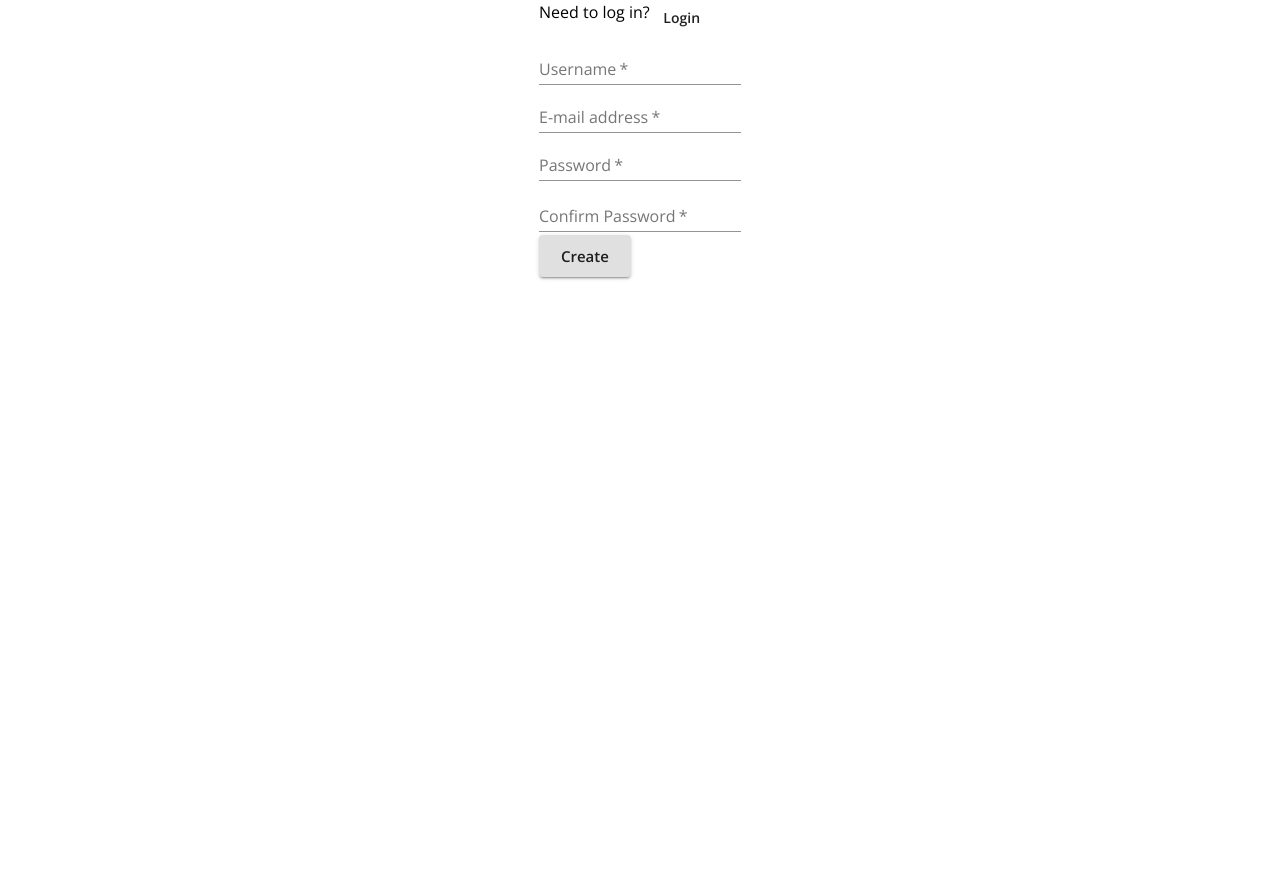
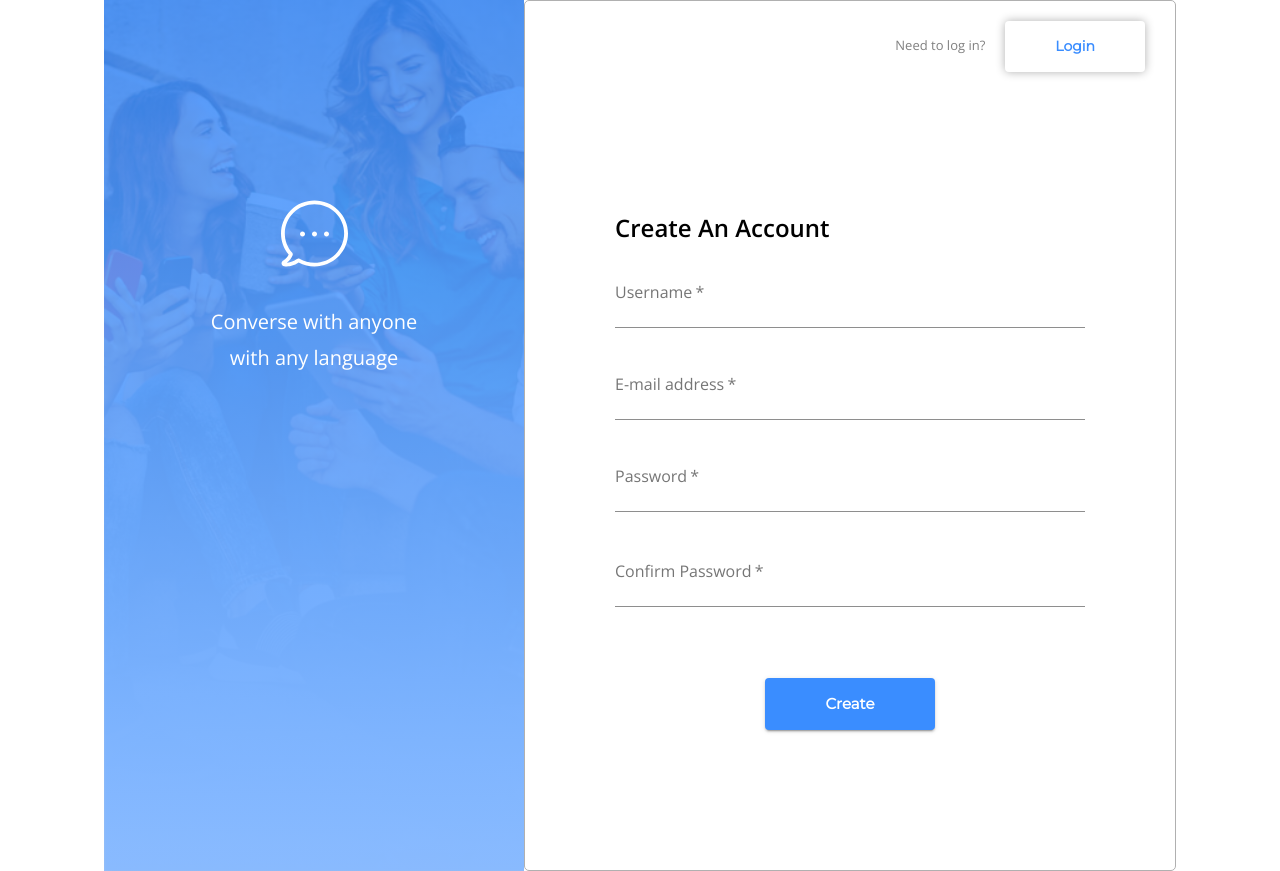
Before and after one commit to ryanzzheng570/messenger-6926, a React (Create React App) app in the folder client/: page / in a window 1280 px wide. Before the commit the page ends 800 px from the top, so only its background shows below. Built offline with nearby package versions, Linux system fonts and the light colour scheme; no server answers.

Commit message:
Completed SignUp page styling
- Removed unneeded styling code
- Fixed styling indentation

```diff
--- a/client/src/Login.js
+++ b/client/src/Login.js
@@ -45,7 +45,7 @@ const Login = (props) => {
         <form className={classes.form} onSubmit={handleLogin}>
           <Grid justifyContent='center'>
             <Typography style={{ fontWeight: 'bold' }} variant='h5'>Welcome back!</Typography>
-            <Grid className={classes.input}>
+            <Grid>
               <FormControl fullWidth margin="normal" required>
                 <TextField
                   aria-label="username"
--- a/client/src/Signup.js
+++ b/client/src/Signup.js
@@ -11,9 +11,12 @@ import {
   FormHelperText,
 } from "@material-ui/core";
 import { register } from "./store/utils/thunkCreators";
+import { useStyles } from "./components/Login/utils";
+import SideBackground from "./components/Login/SideBackground";
 
 const Login = (props) => {
   const history = useHistory();
+  const classes = useStyles();
   const { user, register } = props;
   const [formErrorMessage, setFormErrorMessage] = useState({});
 
@@ -37,16 +40,18 @@ const Login = (props) => {
   }
 
   return (
-    <Grid container justifyContent="center">
-      <Box>
-        <Grid container item>
-          <Typography>Need to log in?</Typography>
-          <Button onClick={() => history.push("/login")}>Login</Button>
+    <Grid container justifyContent="center" className={classes.container}>
+      <SideBackground />
+      <Box width={650} className={classes.form_container}>
+        <Grid width={650} container item justifyContent="flex-end" className={classes.info_container_signup}>
+          <Typography align='right' className={classes.create_account_info}>Need to log in?</Typography>
+          <Button className={classes.btn_Login_Page} onClick={() => history.push("/login")}>Login</Button>
         </Grid>
-        <form onSubmit={handleRegister}>
-          <Grid>
+        <form className={classes.form} onSubmit={handleRegister}>
+          <Grid justifyContent='center'>
+            <Typography style={{ fontWeight: 'bold' }} variant='h5'>Create An Account</Typography>
             <Grid>
-              <FormControl>
+              <FormControl fullWidth margin="normal">
                 <TextField
                   aria-label="username"
                   label="Username"
@@ -57,7 +62,7 @@ const Login = (props) => {
               </FormControl>
             </Grid>
             <Grid>
-              <FormControl>
+              <FormControl fullWidth margin="normal">
                 <TextField
                   label="E-mail address"
                   aria-label="e-mail address"
@@ -68,7 +73,7 @@ const Login = (props) => {
               </FormControl>
             </Grid>
             <Grid>
-              <FormControl error={!!formErrorMessage.confirmPassword}>
+              <FormControl fullWidth margin="normal" error={!!formErrorMessage.confirmPassword}>
                 <TextField
                   aria-label="password"
                   label="Password"
@@ -83,7 +88,7 @@ const Login = (props) => {
               </FormControl>
             </Grid>
             <Grid>
-              <FormControl error={!!formErrorMessage.confirmPassword}>
+              <FormControl fullWidth margin="normal" error={!!formErrorMessage.confirmPassword}>
                 <TextField
                   label="Confirm Password"
                   aria-label="confirm password"
@@ -97,9 +102,11 @@ const Login = (props) => {
                 </FormHelperText>
               </FormControl>
             </Grid>
-            <Button type="submit" variant="contained" size="large">
-              Create
-            </Button>
+            <Grid style={{ marginTop: '60px' }} container justifyContent='center'>
+              <Button className={classes.btn_submit} color={'primary'} type="submit" variant="contained" size="large">
+                Create
+              </Button>
+            </Grid>
           </Grid>
         </form>
       </Box>
--- a/client/src/components/Login/utils.js
+++ b/client/src/components/Login/utils.js
@@ -33,7 +33,12 @@ export const useStyles = makeStyles((theme) => ({
     btn_createAcc: {
         padding: '15px 30px',
         color: '#3A8DFF',
-      boxShadow: '0 0 10px #ccc',
+        boxShadow: '0 0 10px #B0B0B0',
+    },
+    btn_Login_Page: {
+        padding: '13px 50px',
+        color: '#3A8DFF',
+        boxShadow: '0 0 10px #B0B0B0',
     },
     create_account_info: {
         marginTop: '15px',
```
Lines whose indentation alone changed are shown as unchanged.
